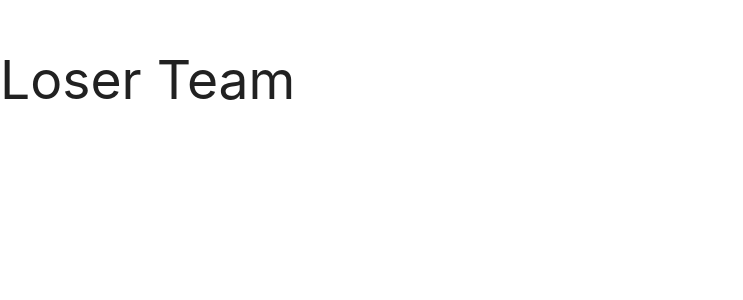
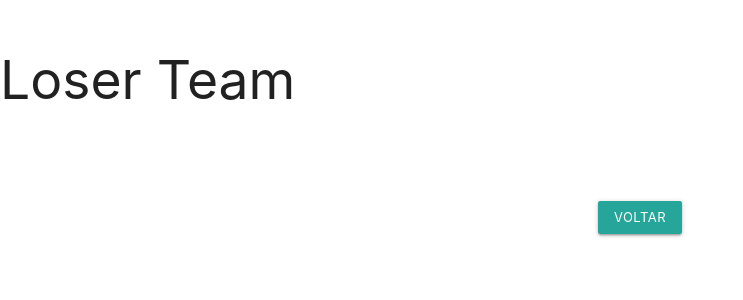
Before and after one commit to rwfalcao/dotaNeuralDjango, a Django app: template dotaPrediction/templates/dotaPrediction/winnerResult.html in a window 1280 px wide. Shown: the part 164-464 px from the top of the page, without its empty margins (0-743 px from the left). Run offline with Django 3.2, Linux system fonts and the light colour scheme; the template is opened without the code that fills it, so the values that code supplies are empty.

Commit message:
botão de voltar na página de resultado

```diff
--- a/dotaNeuralDjango/urls.py
+++ b/dotaNeuralDjango/urls.py
@@ -4,7 +4,7 @@ from . import views
 
 urlpatterns = [
     path('admin/', admin.site.urls),
-    path('dotaPredict/', include('dotaPrediction.urls')),
+    path('dotaPredict/', include('dotaPrediction.urls'), name="dotaPredict"),
     path('predict/', views.predict),
     path('', views.index)
 ]
--- a/dotaPrediction/static/css/styles.css
+++ b/dotaPrediction/static/css/styles.css
@@ -52,11 +52,24 @@
 .losers {
     display: flex;
     justify-content: space-evenly;
+    width: 90%;
+    margin: 0 auto;
+}
+
+.winners .card,
+.losers .card{
+    margin: 0 5px;
+}
+
+.winnderBtn{
+    text-align: center;
+    margin: 70px 0;
 }
 
 .teamZero img,
 .teamOne img{
     width: 90px;
+
 }
 
 @media (max-width: 600px)
--- a/dotaPrediction/templates/dotaPrediction/winnerResult.html
+++ b/dotaPrediction/templates/dotaPrediction/winnerResult.html
@@ -17,5 +17,9 @@
         {% endfor %}
     </div>
 
+    <div class="winnderBtn">
+        <a href="{% url 'heroList' %}" class="waves-effect waves-light btn-small">Voltar</a>
+    </div>
+
 
 {% endblock %}
--- a/dotaPrediction/urls.py
+++ b/dotaPrediction/urls.py
@@ -3,7 +3,7 @@ from django.urls import path
 from . import views
 
 urlpatterns = [
-    path('', views.heroList),
+    path('', views.heroList, name="heroList"),
     path('pickHero/<int:compPk>/<int:heroPk>', views.buildTeamComposition, name='pickHero'),
     path('winnerTeam/<int:compPk>', views.winnerTeam, name='winnerTeam')
 ]
--- a/dotaPrediction/views.py
+++ b/dotaPrediction/views.py
@@ -16,6 +16,7 @@ from .neural import neuralNetwork
 
 
 # Create your views here.
+
 
 def heroList(request):
     if not Hero.objects.all():
```
Also changed, not shown: db.sqlite3.
